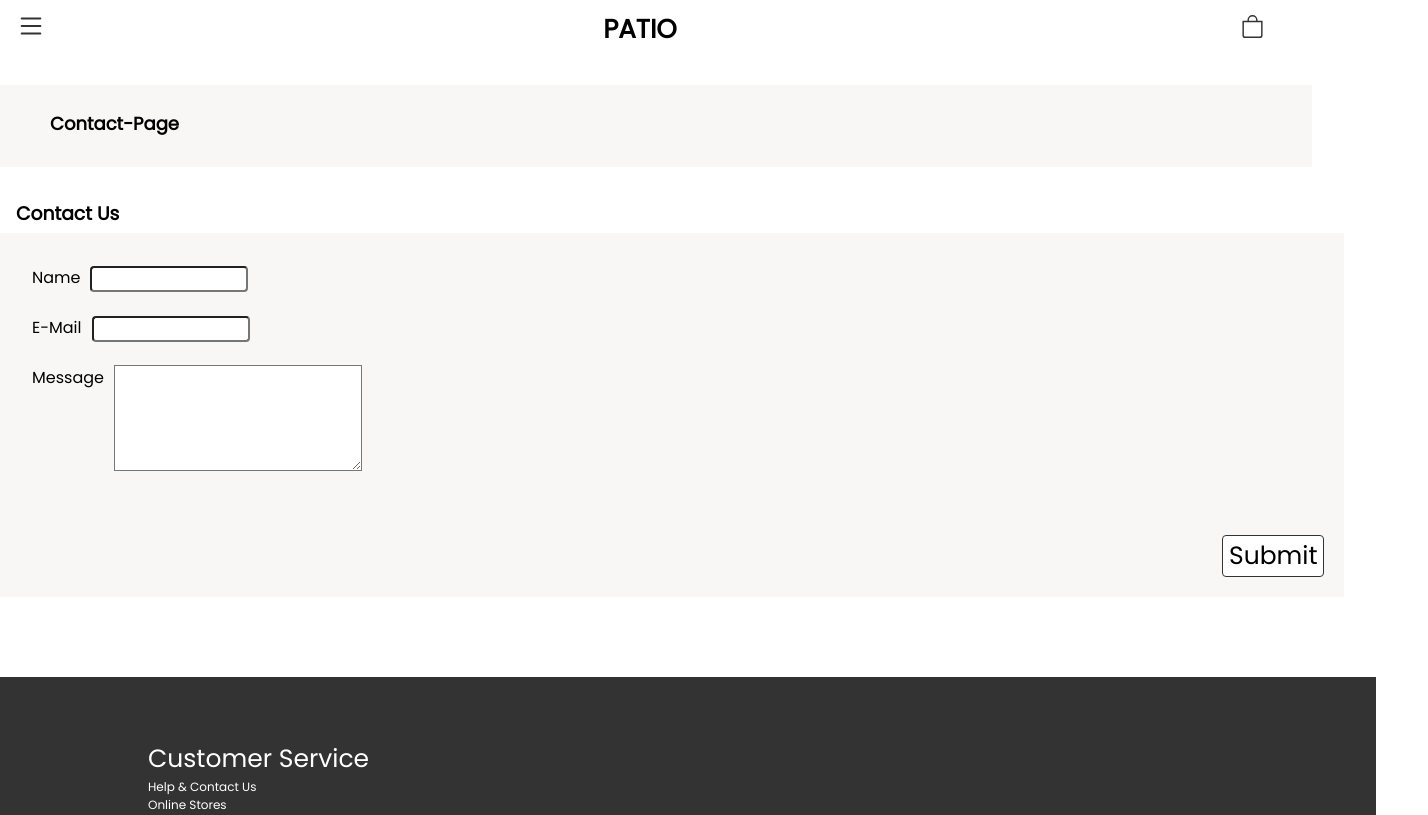
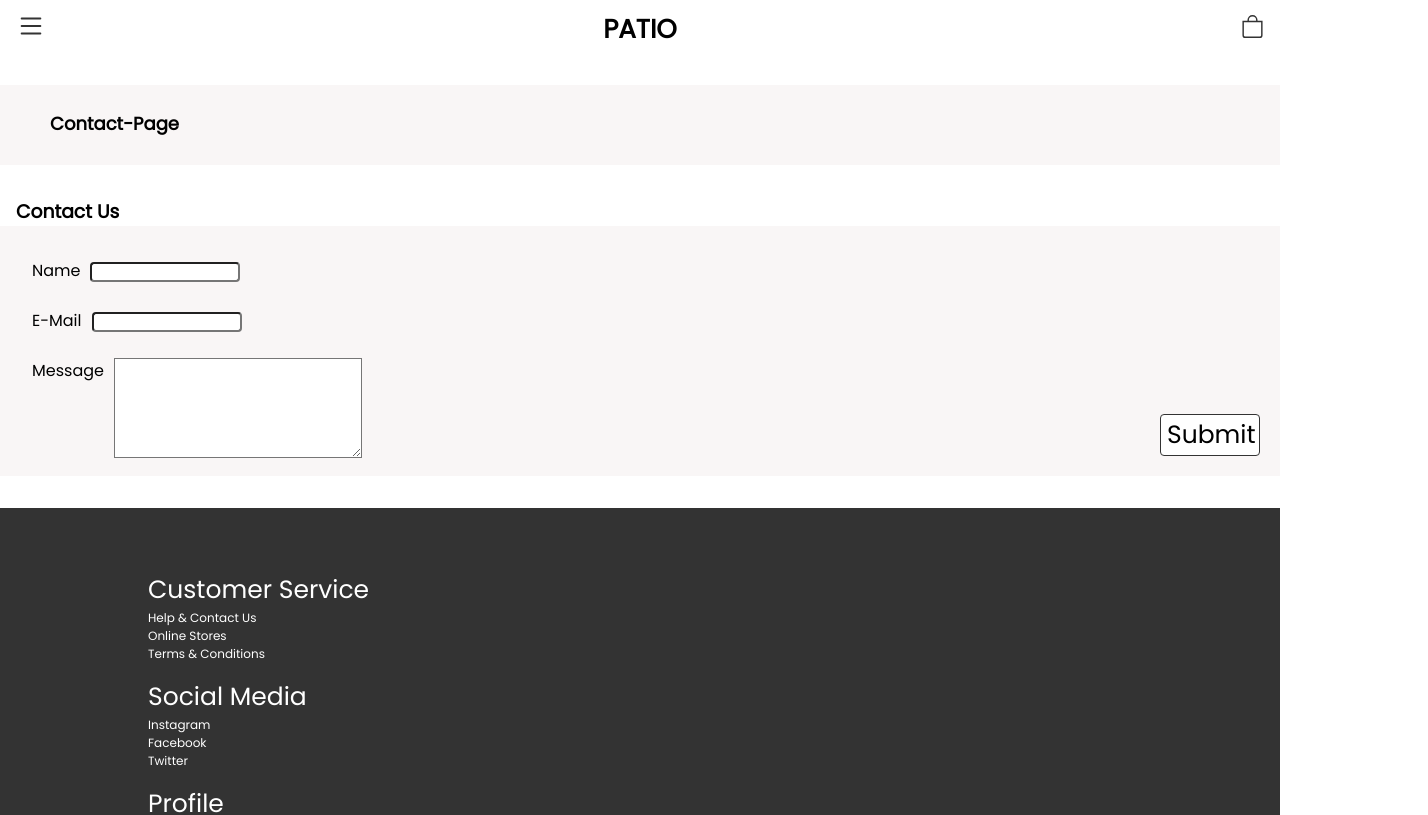
Before and after one commit to aldobasicarnel/ReactWebApp, a React (Create React App) app in the folder react-web-shop/: page /contact in a window 1280 px wide. Shown: the top 815 px of the page, 1428 px wide, since content can reach past the window. Built offline with nearby package versions, Linux system fonts and the light colour scheme.

Commit message:
Fixing bugs

```diff
--- a/react-web-shop/src/Components/ContactPage/ContactForm/ContactForm.css
+++ b/react-web-shop/src/Components/ContactPage/ContactForm/ContactForm.css
@@ -1,12 +1,9 @@
 form {
   background-color: rgb(234, 224, 226, 0.3);
   padding: 2rem;
-  height: 100%;
-  min-height: 300px;
-  max-width: 1369px;
+  height: 250px;
   position: relative;
   width: 100%;
-  margin: 5px auto 3rem auto;
 }
 .form-control {
   overflow: auto;
@@ -40,3 +37,9 @@ form {
   bottom: 20px;
   right: 20px;
 }
+
+@media (min-width: 768px) {
+  form {
+    width: 100%;
+  }
+} ;
--- a/react-web-shop/src/Components/ShopTitle/ShopTitle.css
+++ b/react-web-shop/src/Components/ShopTitle/ShopTitle.css
@@ -2,7 +2,7 @@
   background-color: rgb(234, 224, 226, 0.3);
   width: 100%;
   height: 50px;
-  padding: 1rem 1rem;
+  padding: 2.5rem 0.5rem;
   position: relative;
   margin-top: 30px;
   margin-bottom: 2rem;
--- a/react-web-shop/src/index.css
+++ b/react-web-shop/src/index.css
@@ -10,4 +10,5 @@
   margin: 0;
   background-color: var(--primary-color);
   font-family: Poppins, sans-serif;
+  box-sizing: border-box;
 }
```
